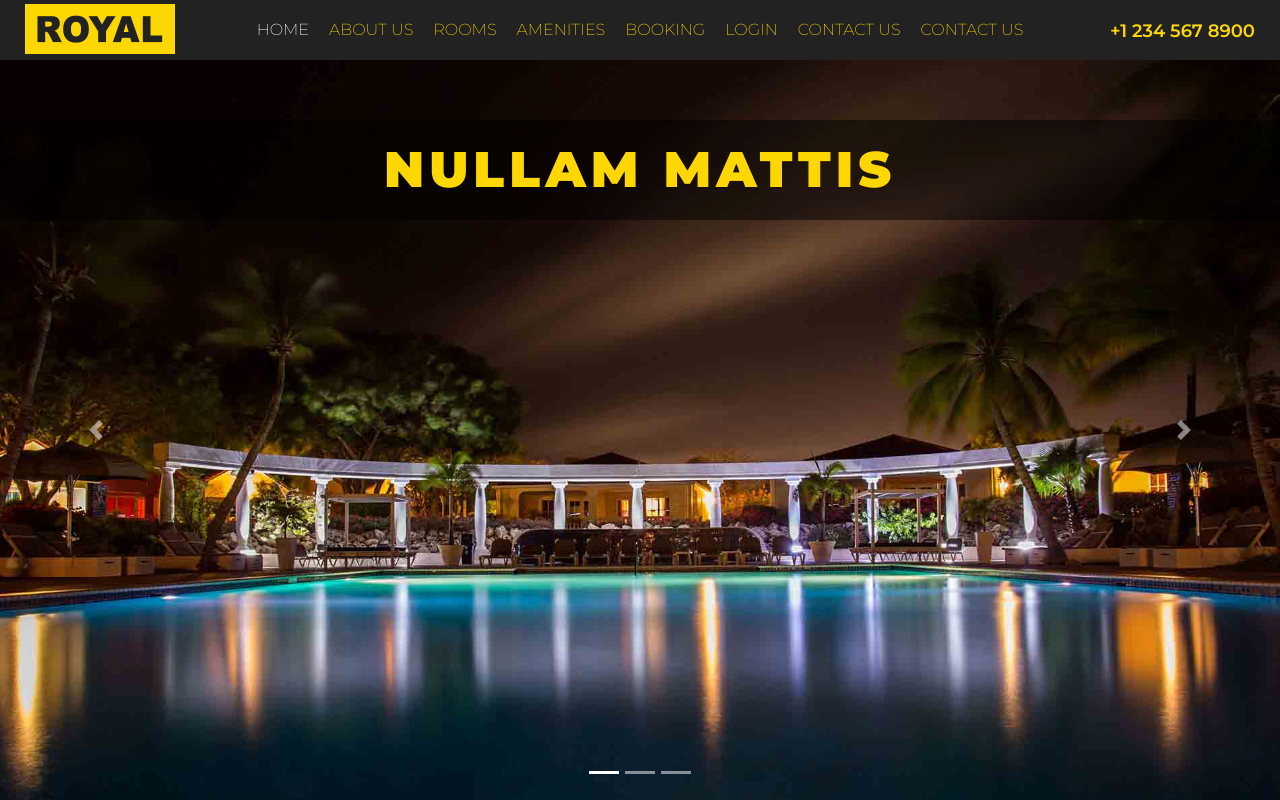
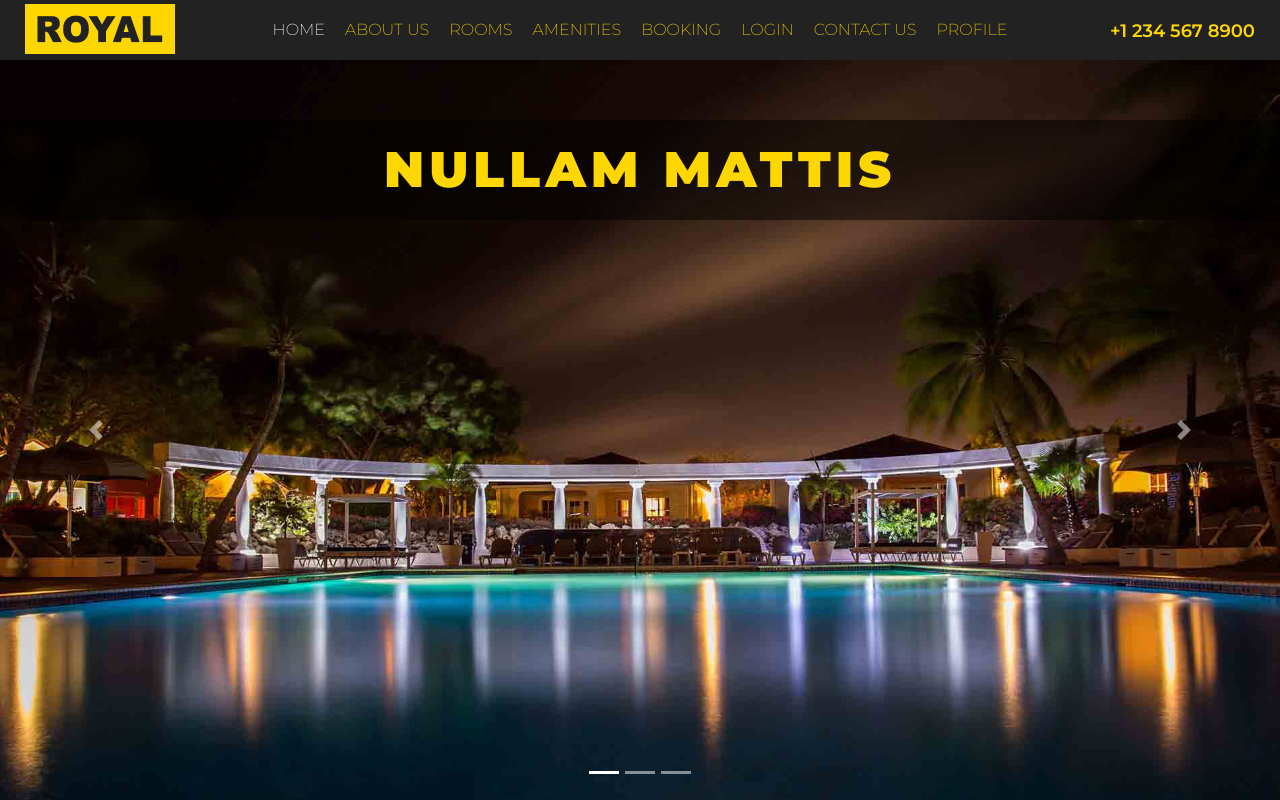
Before and after one commit to ShafiqTanim/hotel-user-vue, a Vue app: page / in a window 1280 px wide. Shown: the top 800 px of the page. Built offline with nearby package versions, Linux system fonts and the light colour scheme; some icons are missing.

Commit message:
header link edited

```diff
--- a/src/components/Include/Header.vue
+++ b/src/components/Include/Header.vue
@@ -12,7 +12,7 @@
         <li><a href="http://localhost:8081/booking">Booking</a></li>
         <li><a href="http://localhost:8081/login">Login</a></li>
         <li><a href="http://localhost:8081/contact">Contact Us</a></li>
-        <li><a href="http://localhost:8081/contact">Contact Us</a></li>
+        <li><a href="http://localhost:8081/profile">Profile</a></li>
       </ul>
     </nav>
   </header>
```
